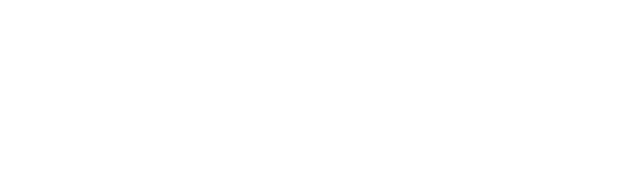
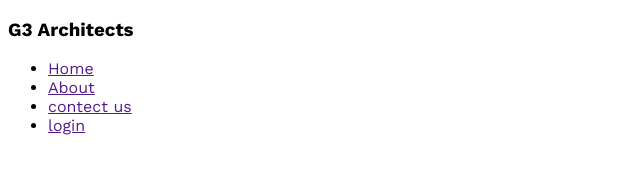
Before and after one commit to Polash06/g3-architect-website, a plain HTML site: page index.html in a window 1280 px wide. Shown: the whole page, without its empty margins (0-640 px from the left). Drawn offline with nearby package versions, Linux system fonts and the light colour scheme.

Commit message:
font size google

```diff
--- a/index.html
+++ b/index.html
@@ -7,6 +7,22 @@
     <link rel="stylesheet" href="styles/architect.css">
 </head>
 <body>
+    <header>
+      <nav>
+        <h3>G3 Architects</h3>
+        <ul>
+         <li><a href="">Home</a></li>
+         <li><a href="">About</a></li>
+         <li><a href="">contect us</a></li>
+         <li><a href="">login</a></li>
+        </ul>
+      </nav>
+    </header>
+    <main>
 
+    </main>
+    <footer>
+
+    </footer>
 </body>
 </html>
--- a/styles/architect.css
+++ b/styles/architect.css
@@ -0,0 +1,6 @@
+/* work font size google com */
+  @import url('https://fonts.googleapis.com/css2?family=Work+Sans:wght@400;500;600;700;800&display=swap');
+
+*{
+    font-family: 'Work Sans', sans-serif;
+}
```
